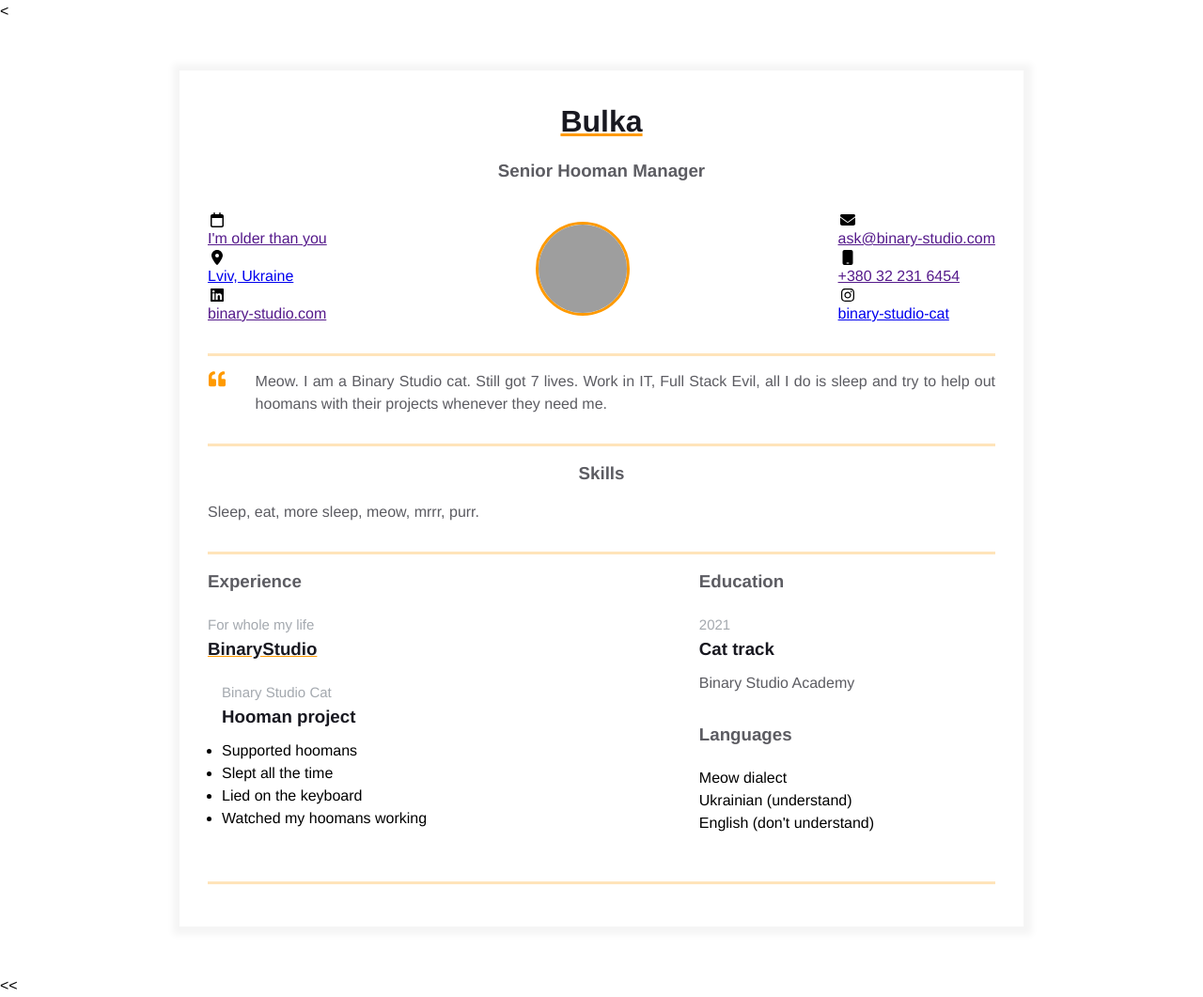
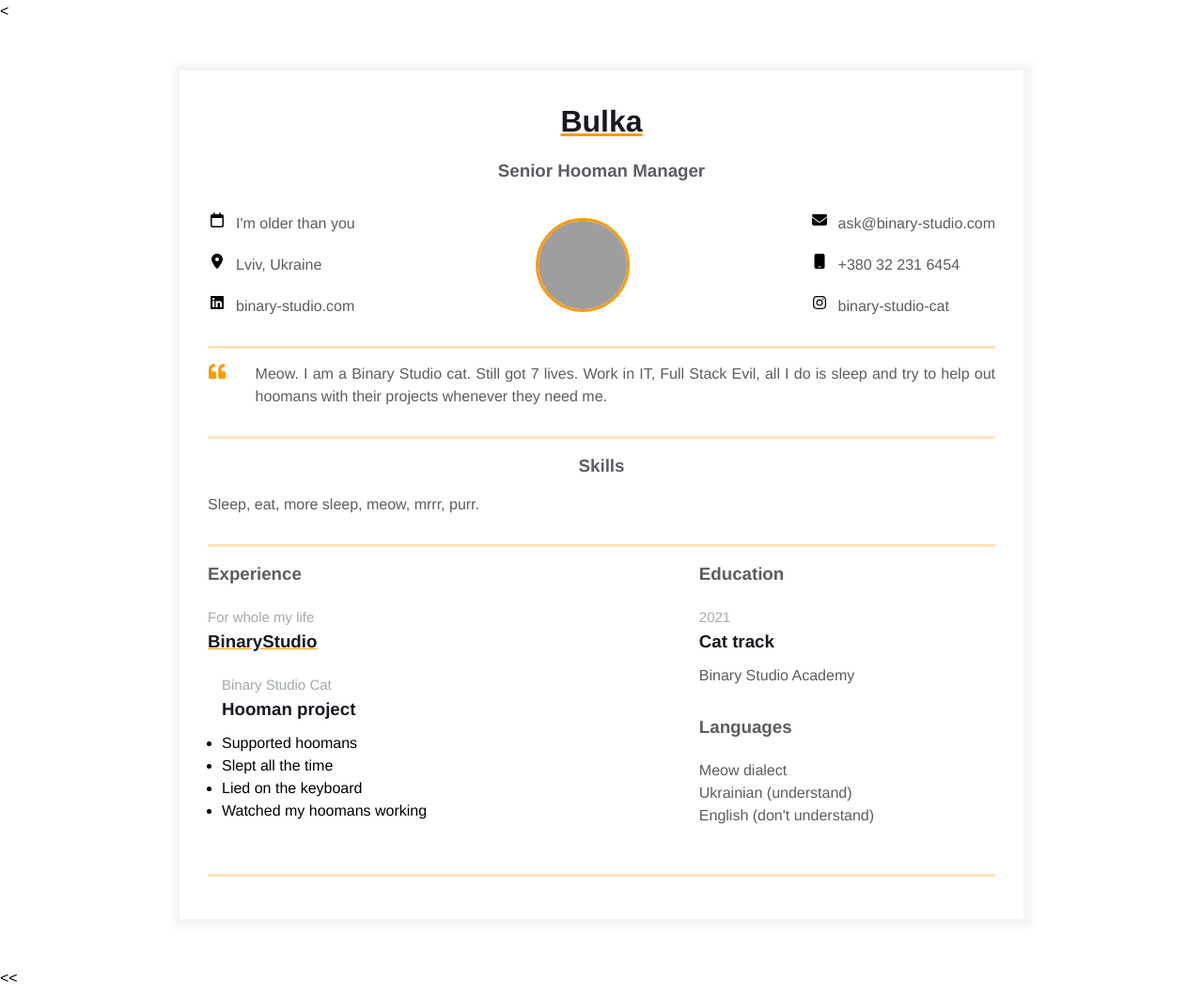
Before and after one commit to IvonneBenitesRodriguez/homepage, a plain HTML site: page index.html in a window 1280 px wide. Shown: the whole page at 94% size. Drawn offline with Linux system fonts and the light colour scheme; grey boxes are pictures that could not be loaded.

Commit message:
Update file named styles.css

```diff
--- a/styles.css
+++ b/styles.css
@@ -59,10 +59,6 @@ body {
         align-items: center;
     }
 
-    .contact_info_container {
-        align-items: center;
-    }
-
     .contact-info__block:not(:last-child) {
         margin-bottom: 20px;
     }
@@ -99,6 +95,17 @@ body {
 
 .contact-info__block--center {
 justify-content: center;
+}
+
+.contact-info__item {
+    color: var(--secondary-text-color);
+    text-decoration: none;
+    display: flex;
+    justify-content: start;
+}
+
+.contact-info__item:not(:last-child) {
+    margin-bottom: 20px;
 }
 
 .contact-info__item-icon-wrapper {
@@ -252,6 +259,6 @@ justify-content: center;
     margin-bottom: 20px;
 }
 
-.additiona-info__languages-item {
+.additional-info__languages-item {
     color: var(--secondary-text-color);
 }
```
